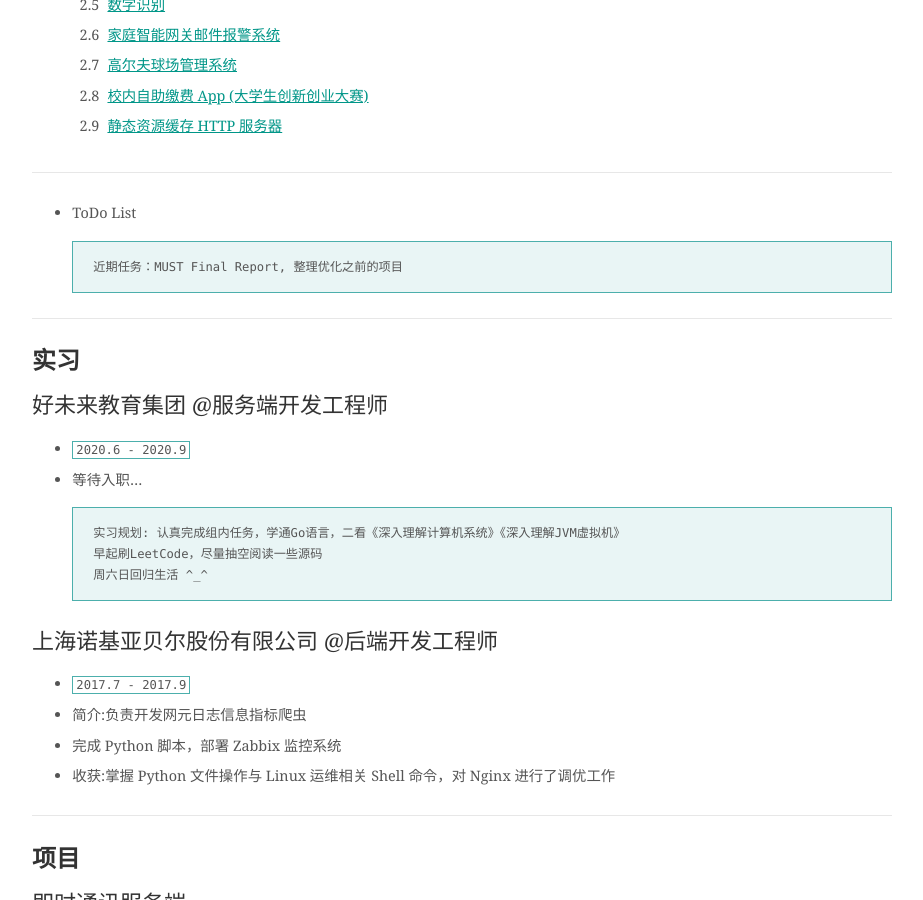
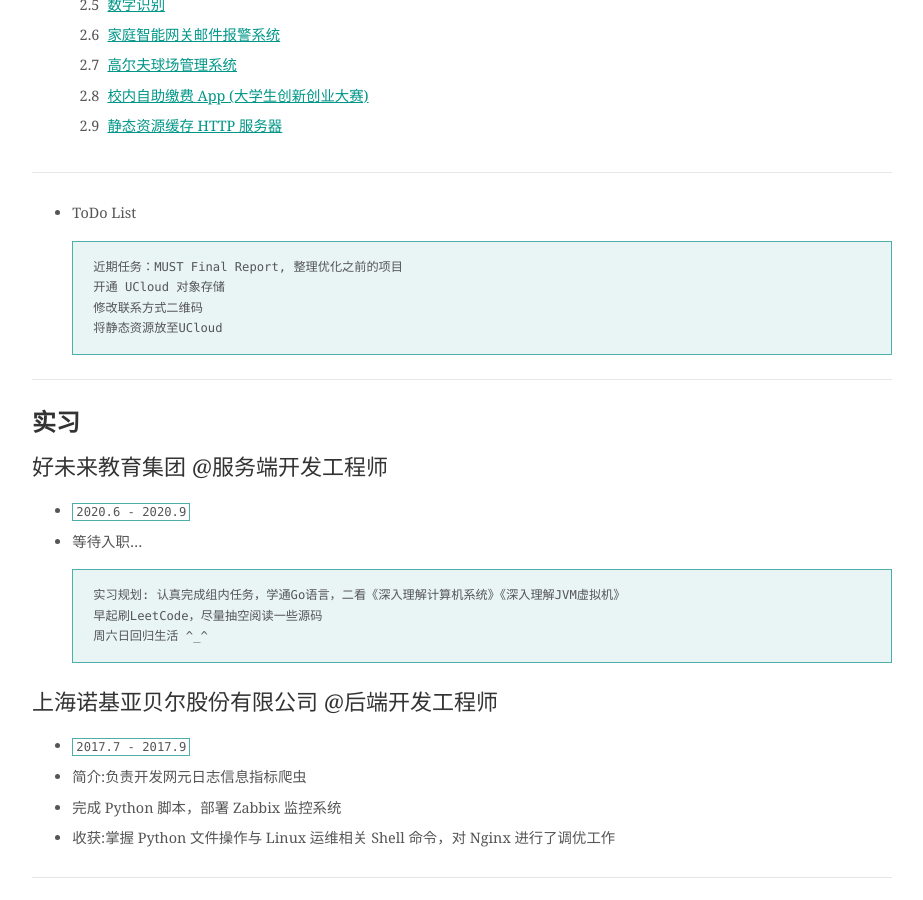
Before and after one commit to GitBlackSir/GitBlackSir.github.io, a Jekyll site: the page built from projects.md, in a window 1280 px wide and 900 px high, scrolled down 431 px. Shown: the whole window, without its empty margins (178-1101 px from the left). Built offline with Jekyll 4.4.1, drawn with Linux system fonts in a browser that asks for light colours; nearby versions of some CDN libraries.

Commit message:
Update ToDo List.

````diff
--- a/projects.md
+++ b/projects.md
@@ -8,6 +8,9 @@ layout: projects
 - ToDo List
 ```
 近期任务：MUST Final Report, 整理优化之前的项目
+开通 UCloud 对象存储
+修改联系方式二维码
+将静态资源放至UCloud
 ```
 
 ---
````
